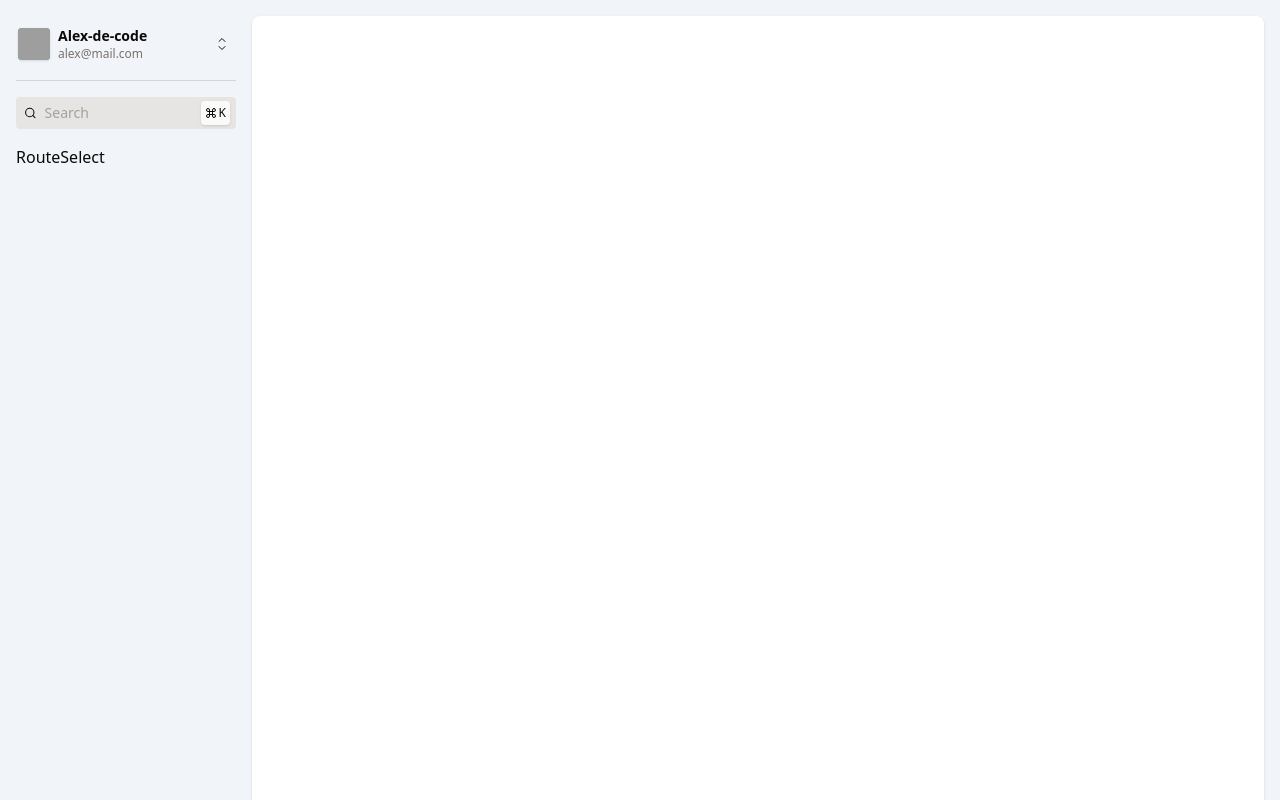
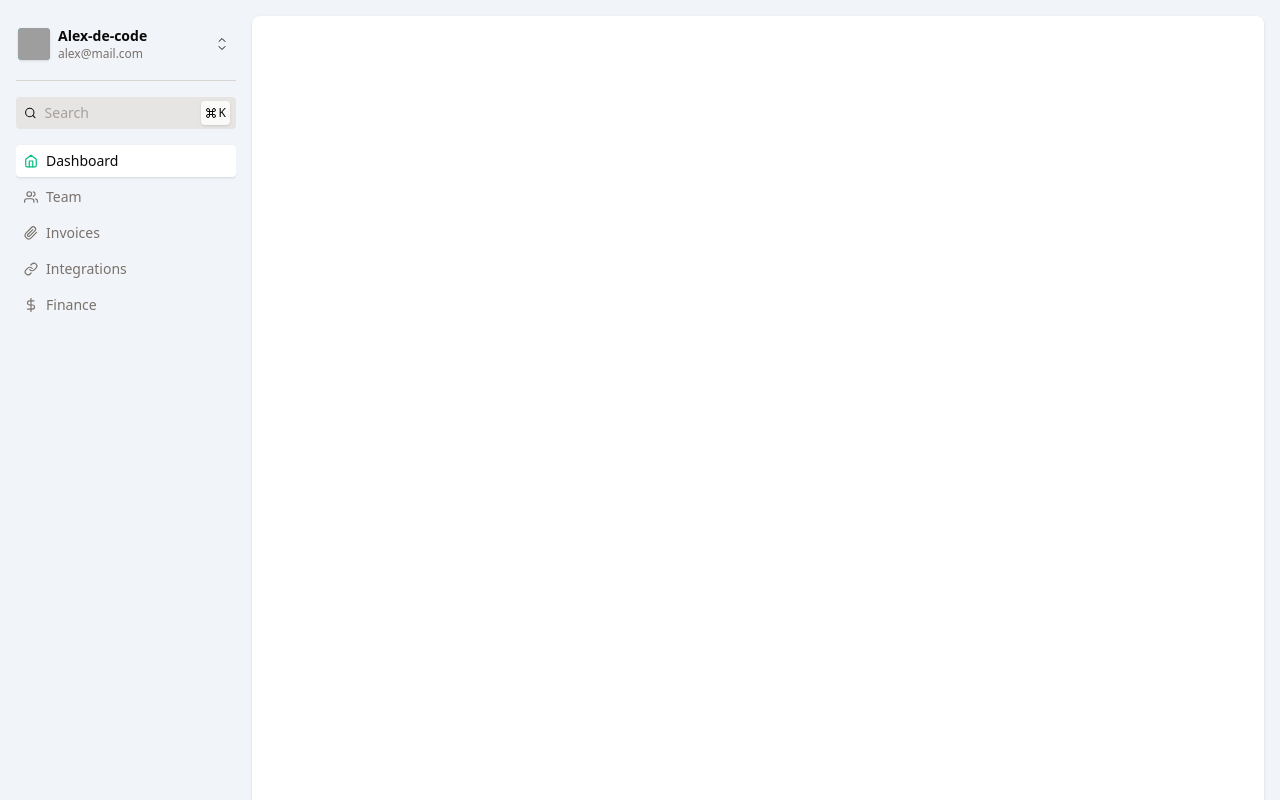
Before and after one commit to Alex-de-code/admin-dashboard-1, a React (Vite) app: page / in a window 1280 px wide. Shown: the top 800 px of the page. Built offline with nearby package versions, Linux system fonts and the light colour scheme; grey boxes are pictures that could not be loaded.

Commit message:
added side bar items + styles

```diff
--- a/src/components/Sidebar/RouteSelect.jsx
+++ b/src/components/Sidebar/RouteSelect.jsx
@@ -1,7 +1,39 @@
 import React from "react";
+import {
+  FiDollarSign,
+  FiHome,
+  FiLink,
+  FiPaperclip,
+  FiUsers,
+} from "react-icons/fi";
 
 const RouteSelect = () => {
-  return <div>RouteSelect</div>;
+  return (
+    <div className="space-y-1">
+      <Route Icon={FiHome} selected={true} title="Dashboard" />
+      <Route Icon={FiUsers} selected={false} title="Team" />
+      <Route Icon={FiPaperclip} selected={false} title="Invoices" />
+      <Route Icon={FiLink} selected={false} title="Integrations" />
+      <Route Icon={FiDollarSign} selected={false} title="Finance" />
+    </div>
+  );
+};
+
+const Route = ({ selected, Icon, title }) => {
+  return (
+    // pass components in from above Routes
+    <button
+      // base styles + styling if selected or not
+      className={`flex items-center justify-start gap-2 w-full rounded px-2 py-1.5 text-sm transition-[box-shadow,_background-color,_color] ${
+        selected
+          ? "bg-white text-stone-950 shadow"
+          : "hover:bg-stone-200 bg-transparent text-stone-500 shadow-none"
+      }`}
+    >
+      <Icon className={selected ? "text-emerald-500" : ""} />
+      <span>{title}</span>
+    </button>
+  );
 };
 
 export default RouteSelect;
```
